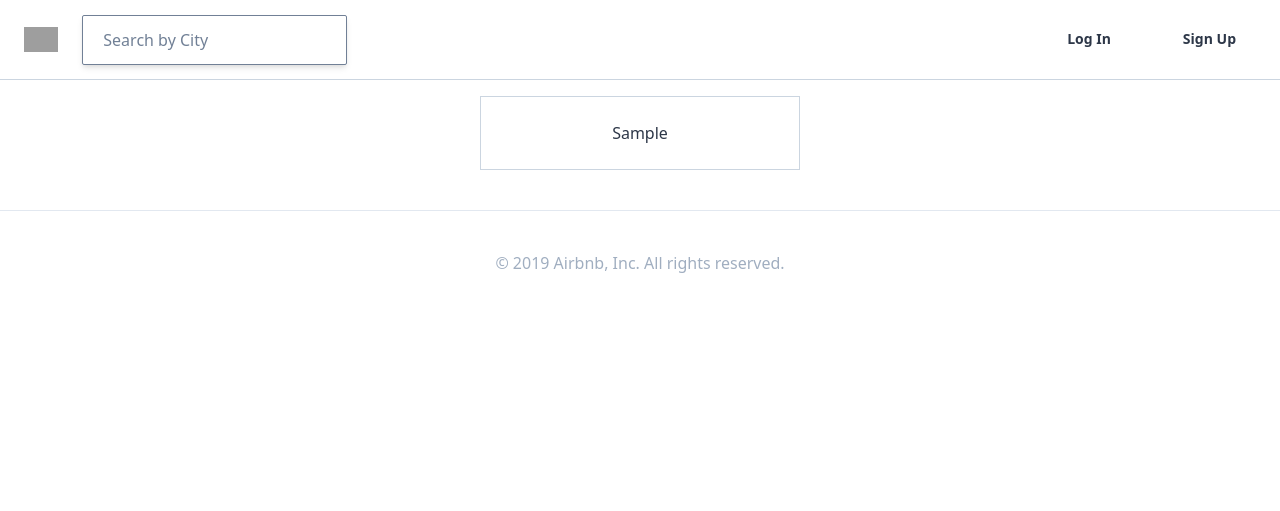
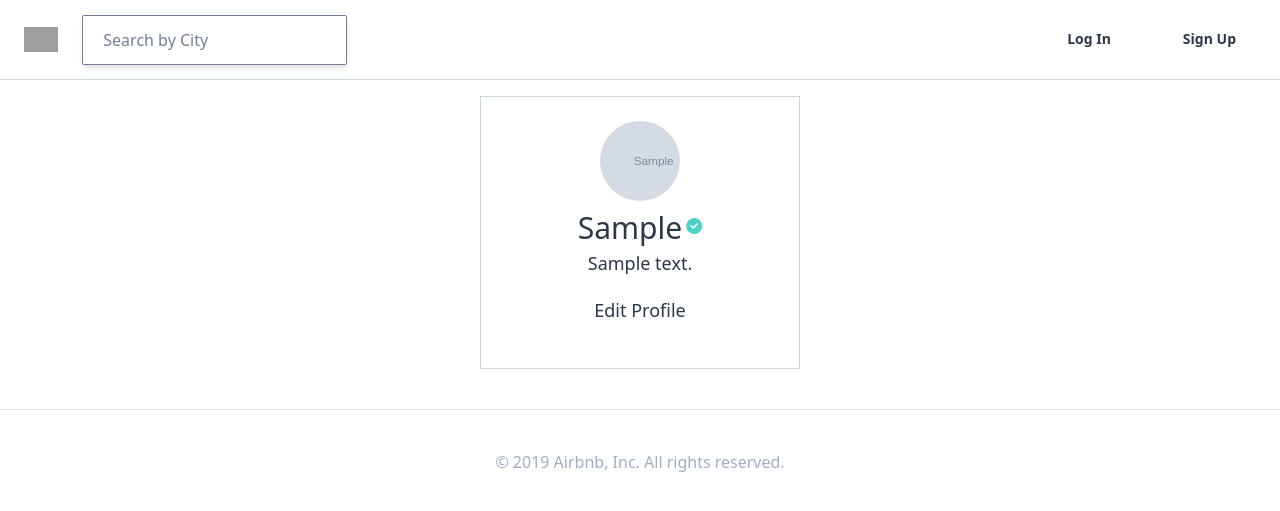
Before and after one commit to haeinjo/airbnb-clone, a Django app: page /users/1/ in a window 1280 px wide. Shown: the top 511 px of the page. Run offline with Django 3.2, Linux system fonts and the light colour scheme; tables that the repository leaves empty hold one stand-in row (values such as "Sample post"); grey boxes marked "Sample" are stand-in pictures; some libraries are stand-ins or nearby versions; grey boxes are pictures that could not be loaded.

Commit message:
21.4 User Profile part Two

```diff
--- /dev/null
+++ b/templates/mixins/user_avatar.html
@@ -0,0 +1,7 @@
+{% if user.avatar %}
+<div class="w-20 h-20 rounded-full flex bg-cover" style="background-image: url({{user_obj.avatar.url}})">
+    {% else %}
+    <div class="w-20 h-20 bg-gray-700 rounded-full flex text-white justify-center items-center overflow-hidden">
+        <span class="text-3xl">{{user.first_name|first}}</span>
+        {% endif %}
+    </div>
--- a/templates/users/user_detail.html
+++ b/templates/users/user_detail.html
@@ -1,11 +1,23 @@
 {% extends 'base.html' %}
 
 {% block page_title %}
-Login
+{{ user_obj.first_name }}'s Profile
 {% endblock page_title %}
 
 {% block content %}
 <div class="lg:w-5/12 md:w-1/2 xl:w-1/4 container mx-auto my-10 flex flex-col items-center border p-6 border-gray-400">
-    {{ user_obj.first_name }}
+
+    {% include 'mixins/user_avatar.html' with user=user_obj%}
+    <div class="flex items-center">
+        <span class="text-3xl mt-1">
+            {{ user_obj.first_name }}
+        </span>
+        {% if user_obj.superhost %}
+        <i class="fas fa-check-circle text-teal-400 ml-1"></i>
+        {% endif %}
+    </div>
+    <span class="text-lg">{{ user_obj.bio }}</span>
+
+    <a href="#" class="btn">Edit Profile</a>
 </div>
 {% endblock %}
```
